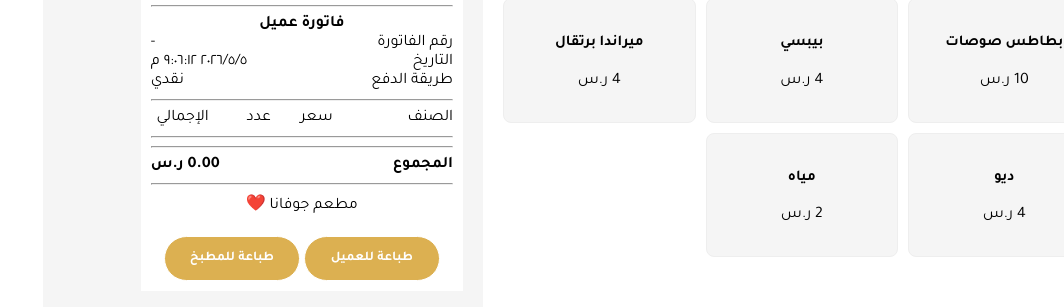
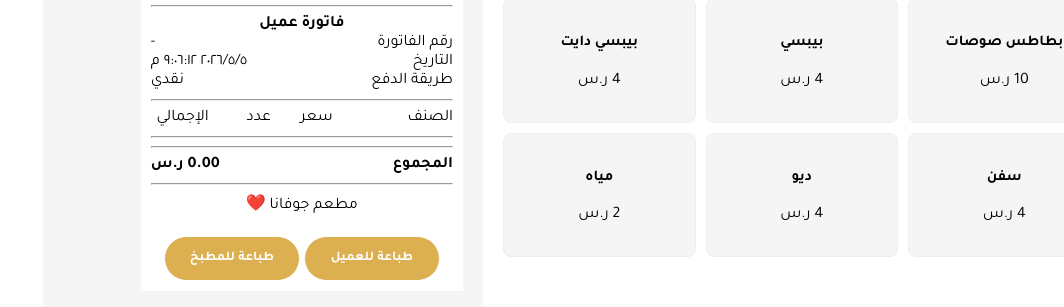
Before and after one commit to wafaahegazy77/jovana-pov, a React (Vite) app: page / in a window 1280 px wide. Shown: the part 473-780 px from the top of the page, without its empty margins (216-1280 px from the left). Built offline with nearby package versions, Linux system fonts and the light colour scheme.

Commit message:
add new prod 3

```diff
--- a/src/data/products.js
+++ b/src/data/products.js
@@ -11,8 +11,9 @@ export const products = [
   { id: 9, name: "بطاطس سادة  ", price: 9 },
   { id: 10, name: "بطاطس صوصات  ", price: 10 },
   { id: 11, name: "بيبسي ", price: 4 },
-  { id: 12, name: "ميراندا برتقال", price: 4 },
-  { id: 13, name: "سفن", price: 4 },
-  { id: 14, name: "ديو", price: 4 },
-  { id: 15, name: "مياه", price: 2 },
+  { id: 12, name: "بيبسي دايت", price: 4 },
+  { id: 13, name: "ميراندا برتقال", price: 4 },
+  { id: 14, name: "سفن", price: 4 },
+  { id: 15, name: "ديو", price: 4 },
+  { id: 16, name: "مياه", price: 2 },
 ];
```
